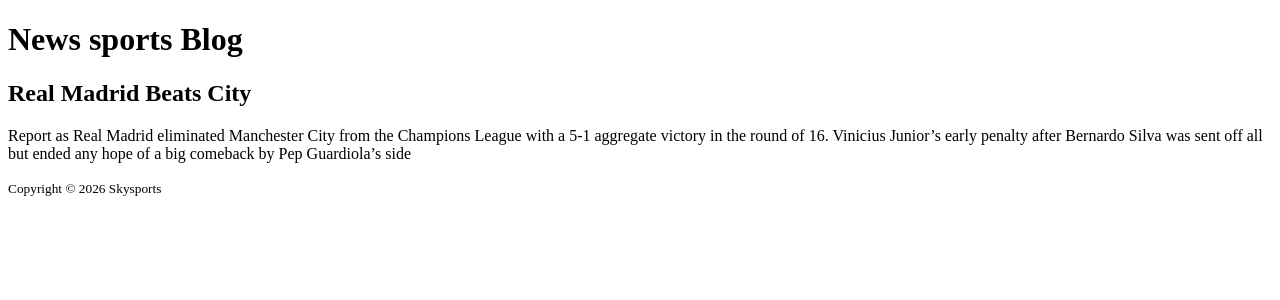
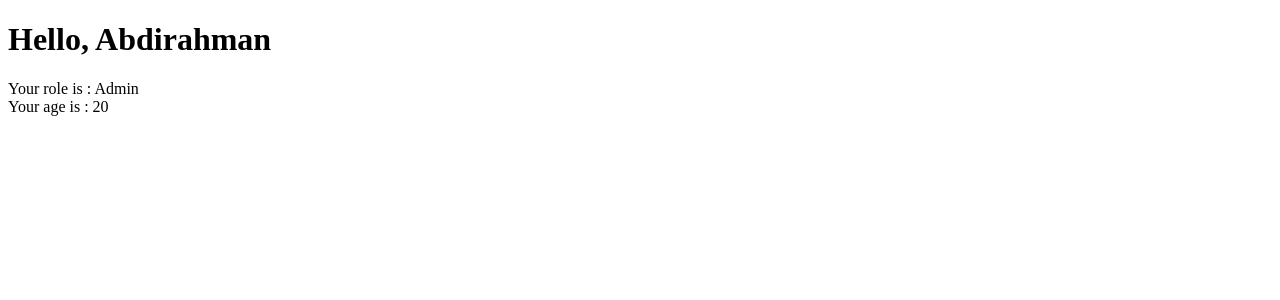
Before and after one commit to Hassan-The-Dev4/Dugsiiye-React, a React (Vite) app: page / in a window 1280 px wide. Shown: the top 300 px of the page. Built offline with nearby package versions, Linux system fonts and the light colour scheme.

Commit message:
Submitted exercise 3

```diff
--- a/src/App.jsx
+++ b/src/App.jsx
@@ -1,14 +1,17 @@
-import { Footer } from "./Footer";
-import { Header } from "./Header";
-import { Post } from "./Post";
+
+import Greeting from "./Greeting";
+
 
 
 function App(){
   return (
     <>
-    <Header />
-    <Post />
-    <Footer />
+
+    <Greeting
+     currentUser = {"Abdirahman"}
+     Role  = {"Admin"}
+     age  = {20}
+    />
 
     </>
 
--- a/src/Footer.jsx
+++ /dev/null
@@ -1,6 +0,0 @@
-
-export const Footer = () => {
-    return (
-        <small>Copyright © 2026 Skysports</small>
-    )
-}
--- /dev/null
+++ b/src/Greeting.jsx
@@ -0,0 +1,14 @@
+
+
+
+const Greeting = ({currentUser, Role, age}) => {
+    return (
+        <>
+        <h1>Hello, {currentUser}</h1>
+        <span>Your role is : {Role}</span><br />
+        <span>Your age is : {age}</span>
+        </>
+    )
+}
+
+export default Greeting;
--- a/src/Header.jsx
+++ /dev/null
@@ -1,8 +0,0 @@
-
-
-export const Header = () => {
-    return (
-
-        <h1>News sports Blog</h1>
-    )
-}
--- a/src/Post.jsx
+++ /dev/null
@@ -1,10 +0,0 @@
-
-
-export const Post = () => {
-    return (
-        <>
-        <h2>Real Madrid Beats City</h2>
-        <p>Report as Real Madrid eliminated Manchester City from the Champions League with a 5-1 aggregate victory in the round of 16. Vinicius Junior’s early penalty after Bernardo Silva was sent off all but ended any hope of a big comeback by Pep Guardiola’s side</p>
-        </>
-    )
-}
```
Also changed, not shown: src/assets/images/exercise3-result.png (added).
